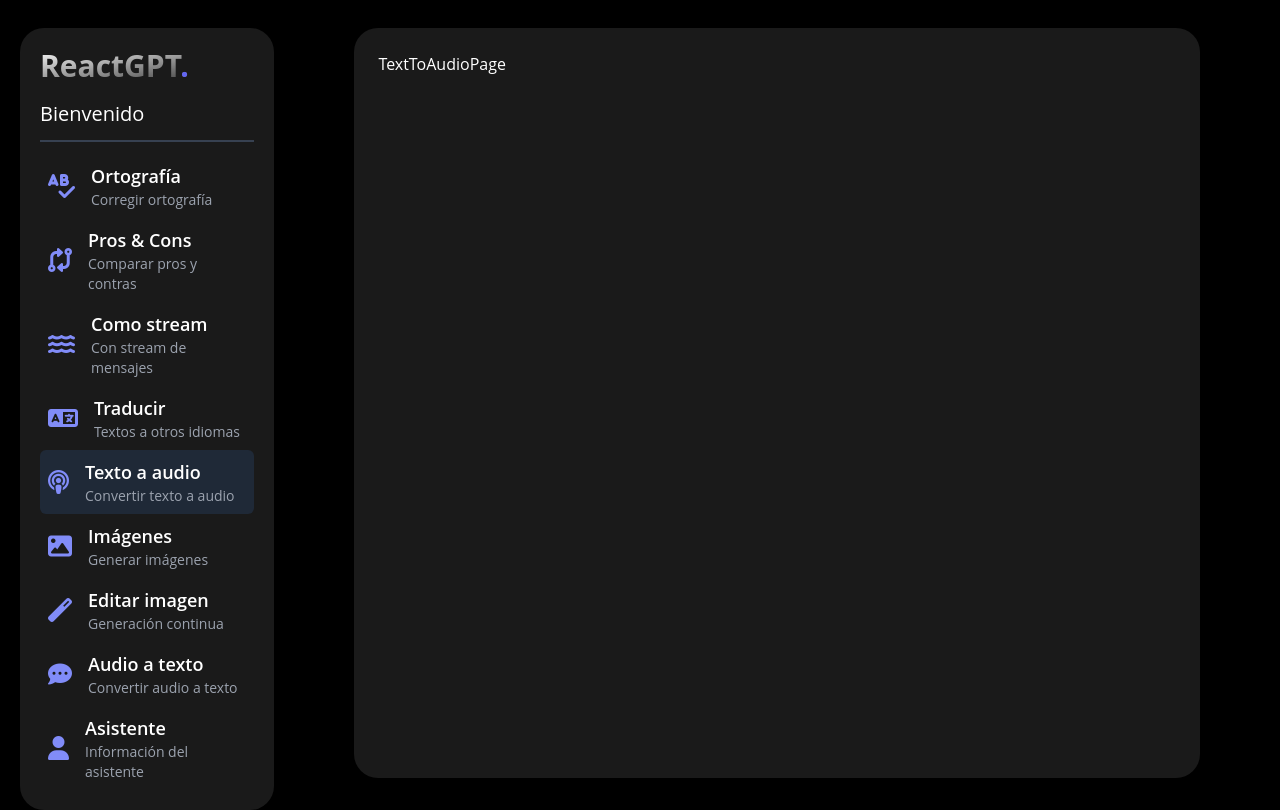
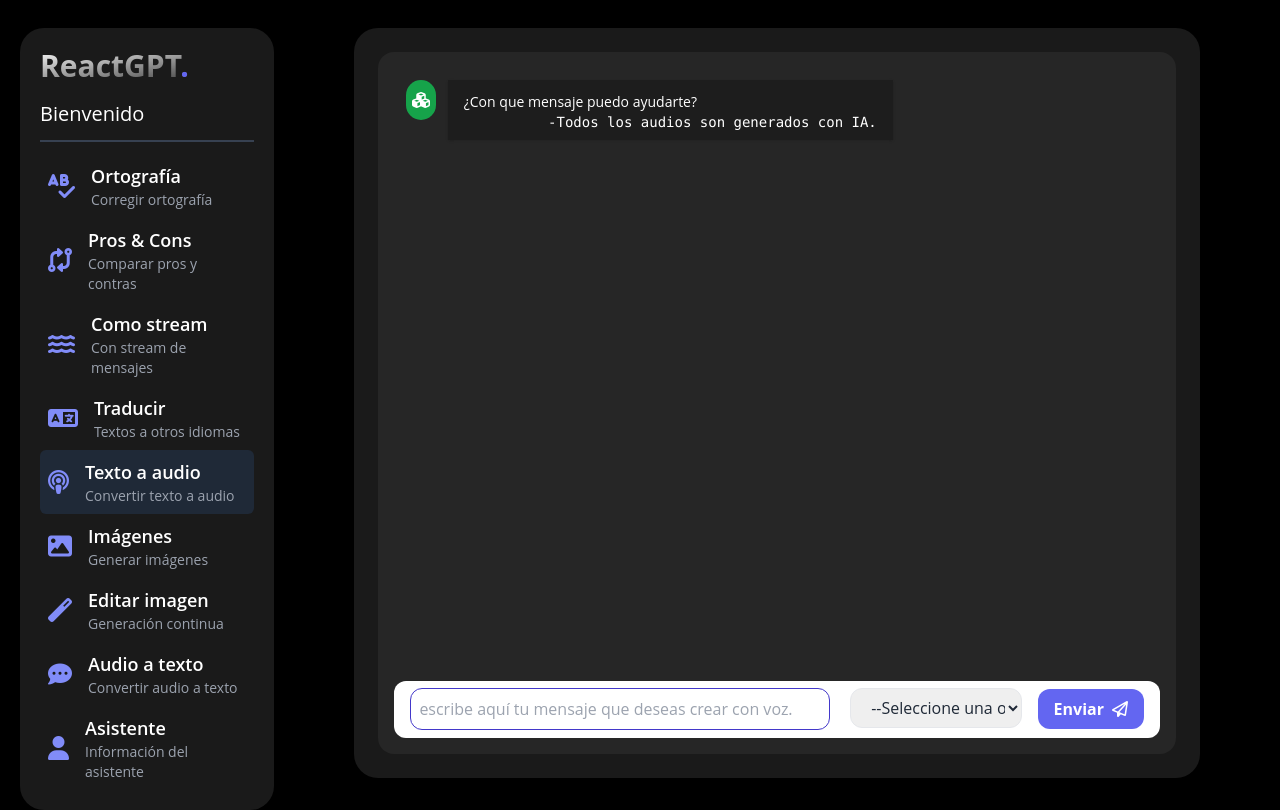
Before and after one commit to UrielBm/gpt-react, a React (Vite) app: page /text-to-audio in a window 1280 px wide. Built offline with nearby package versions, Linux system fonts and the light colour scheme.

Commit message:
new feature: create new text to audio page

```diff
--- a/src/pages/text-to-audio/TextToAudioPage.tsx
+++ b/src/pages/text-to-audio/TextToAudioPage.tsx
@@ -1,5 +1,79 @@
+import { useState } from "react";
+import GptMessage from "../../components/chat-bubbles/GptMessage";
+import TypingLoader from "../../components/loaders/TypingLoader";
+import TextMessageBoxWithSelect from "../../components/chat-input-boxes/TextMessageBoxWithSelect";
+import MyMessage from "../../components/myMessage/MyMessage";
+import { textToAudioUseCase } from "../../helpers/TextToAudioUseCase";
+import GptMessageAudio from "../../components/chat-bubbles/GptMessageAudio";
+
+interface Messages {
+  message: string;
+  isGpt: boolean;
+  urlAudio?: string;
+}
+const voices = [
+  { id: "nova", value: "Nova" },
+  { id: "alloy", value: "Alloy" },
+  { id: "echo", value: "Echo" },
+  { id: "fable", value: "Fable" },
+  { id: "onyx", value: "Onyx" },
+  { id: "shimmer", value: "Shimmer" },
+];
 const TextToAudioPage = () => {
-  return <div>TextToAudioPage</div>;
+  const [isLoading, setIsLoading] = useState(false);
+  const [mesagges, setMesagges] = useState<Messages[]>([]);
+
+  const handlePostMessages = async (message: string, voice = "nova") => {
+    try {
+      setIsLoading(true);
+      setMesagges((prev) => [...prev, { message: message, isGpt: false }]);
+
+      const response = await textToAudioUseCase(message, voice);
+      if (!response.ok) return;
+      setMesagges((prev) => [
+        ...prev,
+        { message: response.message, isGpt: true, urlAudio: response.audioUrl },
+      ]);
+      setIsLoading(false);
+    } catch (error) {
+      console.log(error);
+    }
+  };
+
+  return (
+    <div className="chat-container">
+      <div className="chat-messages">
+        <div className="grid grid-cols-12 gap-y-2">
+          <GptMessage
+            text={`## ¿Con que mensaje puedo ayudarte?
+              -Todos los audios son generados con IA.`}
+          />
+          {mesagges.map((message, index) =>
+            message.isGpt ? (
+              <GptMessageAudio
+                key={index}
+                text={message.message}
+                urlAudio={message.urlAudio!}
+              />
+            ) : (
+              <MyMessage key={index} text={message.message} />
+            )
+          )}
+
+          {isLoading && (
+            <div className="col-start-1 col-end-12">
+              <TypingLoader />
+            </div>
+          )}
+        </div>
+      </div>
+      <TextMessageBoxWithSelect
+        onSendMessage={(message, voice) => handlePostMessages(message, voice)}
+        placeholder="escribe aquí tu mensaje que deseas crear con voz."
+        options={voices}
+      />
+    </div>
+  );
 };
 
 export default TextToAudioPage;
```
